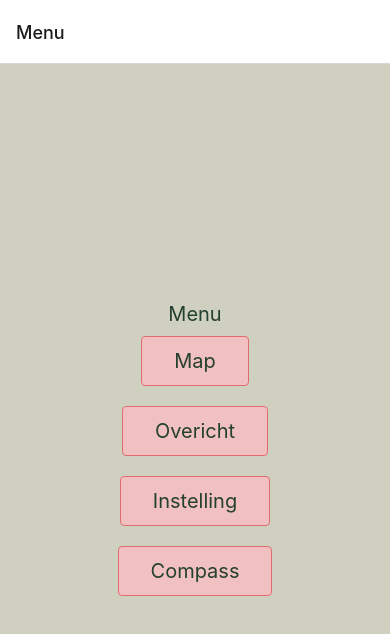
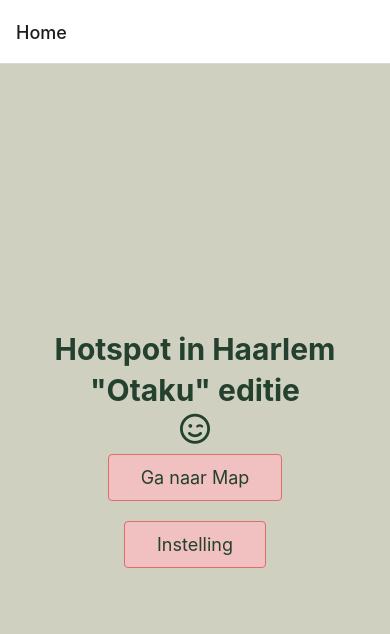
Before and after one commit to Anny-Xi/haarlemSpotACGN, a React Native app: screen / in a window 390 px wide. Shown: the top 634 px of the page. Built offline with nearby package versions, Linux system fonts and the light colour scheme.

Commit message:
made an home page

```diff
--- a/app/components/CustomPressable.js
+++ b/app/components/CustomPressable.js
@@ -2,14 +2,11 @@ import React from 'react';
 import { Pressable, Text } from 'react-native';
 import { AntDesign } from '@expo/vector-icons';
 
-import { styles } from '../style/Styling';
+const CustomPressable = ({ onPress, text, textStyle, iconName, iconSize, iconColor, buttonStyle }) => (
+  <Pressable onPress={onPress} style={buttonStyle}>
+    {text && <Text style={textStyle}>{text}</Text>}
+    {iconName && <AntDesign name={iconName} size={iconSize} color={iconColor} />}
+  </Pressable>
+);
 
-export default function CustomPressable({ onPress, text, textStyle, buttonStyle, iconName, iconSize, iconColor, children }) {
-  return (
-    <Pressable onPress={onPress} style={[styles.navButton, buttonStyle]}>
-      {iconName && <AntDesign name={iconName} size={iconSize} color={iconColor} />}
-      {text && <Text style={[styles.text, textStyle]}>{text}</Text>}
-      {children}
-    </Pressable>
-  );
-}
+export default CustomPressable;
--- a/app/screens/HomeScreen.js
+++ b/app/screens/HomeScreen.js
@@ -1,39 +1,42 @@
 import * as React from 'react';
 import { useContext } from 'react';
 import { useNavigation } from '@react-navigation/native';
-import { Text, View, Pressable } from 'react-native';
+import { View, Text } from 'react-native';
+import { FontAwesome6 } from '@expo/vector-icons';
 
 import { ThemeContext } from '../setting/ThemeContext';
+import CustomPressable from '../components/CustomPressable';
 
 import { styles } from '../style/Styling';
 
-
-
 function HomeScreen() {
-
   const navigation = useNavigation();
   const { isDarkMode } = useContext(ThemeContext);
 
   const themeTextStyle = isDarkMode ? styles.darkThemeText : styles.lightThemeText;
   const themeContainerStyle = isDarkMode ? styles.darkContainer : styles.lightContainer;
   const themeButtonStyle = isDarkMode ? styles.darkThemeButton : styles.lightThemeButton;
+  const iconStyle = isDarkMode ? "#F5F5D1" : "#24402E";
 
   return (
     <View style={[styles.container, themeContainerStyle]}>
-      {/* <Text style={[styles.text, themeTextStyle]}>Menu</Text> */}
-
-
-      <Pressable onPress={() => navigation.navigate('Map')}
-        style={[styles.navButton, themeButtonStyle ]}
-      >
-        <Text style={[styles.text, themeTextStyle]}>Ga naar Map</Text>
-      </Pressable>
-      <Pressable onPress={() => navigation.navigate('Setting')}
-        style={[styles.navButton, themeButtonStyle ]}
-      >
-        <Text style={[styles.text, themeTextStyle]}>Instelling</Text>
-      </Pressable>
+      <Text style={[styles.titleText, themeTextStyle]}>Hotspot in Haarlem</Text>
+      <Text style={[styles.titleText, themeTextStyle]}>"Otaku" editie</Text>
+      <FontAwesome6 name="face-smile-wink" size={30} color={iconStyle} />
+      <CustomPressable
+        onPress={() => navigation.navigate('Map')}
+        text="Ga naar Map"
+        textStyle={[styles.text, themeTextStyle]}
+        buttonStyle={[styles.navButton, themeButtonStyle]}
+      />
+      <CustomPressable
+        onPress={() => navigation.navigate('Setting')}
+        text="Instelling"
+        textStyle={[styles.text, themeTextStyle]}
+        buttonStyle={[styles.navButton, themeButtonStyle]}
+      />
     </View>
   );
 }
-export { HomeScreen }
+
+export { HomeScreen };
--- a/app/screens/HotspotsOverviewScreen.js
+++ b/app/screens/HotspotsOverviewScreen.js
@@ -1,12 +1,12 @@
 import React, { useState, useEffect, useContext } from 'react';
-import { Text, View, Pressable } from 'react-native';
+import { Text, View } from 'react-native';
 import AsyncStorage from '@react-native-async-storage/async-storage';
 import { useNavigation } from '@react-navigation/native';
-import { AntDesign } from '@expo/vector-icons';
 
 import { ThemeContext } from '../setting/ThemeContext';
 import { LoadLocationMarkerData } from '../list/ListHotspots';
 import { styles } from '../style/Styling';
+import CustomPressable from '../components/CustomPressable';
 
 export default function Overview() {
   const navigation = useNavigation();
@@ -62,25 +62,22 @@ export default function Overview() {
             {marker.locationName}
           </Text>
           <View style={[styles.row]}>
-            <Pressable
+            <CustomPressable
               onPress={() => toggleLike(marker.locationName)}
-              style={[styles.goLocationButton, { flex: 1 }]}
-            >
-              {saveLocation[marker.locationName] ? <AntDesign name="heart" size={24} color={iconStyle} /> : <AntDesign name="hearto" size={20} color={iconStyle} />}
-            </Pressable>
-            <Pressable
-              onPress={() => navigation.navigate('Map', { marker })} // <--- Add this line
-              style={[styles.row, styles.goLocationButton, { flex: 2 }]}
-            >
-              <Text
-                style={[
-                  styles.overViewText, themeTextStyle, { marginRight: 5 }
-                ]}
-              >
-                Locatie bekijken
-              </Text>
-              <AntDesign name="doubleright" size={20} color={iconStyle} />
-            </Pressable>
+              iconName={saveLocation[marker.locationName] ? "heart" : "hearto"}
+              iconSize={24}
+              iconColor={iconStyle}
+              buttonStyle={[styles.goLocationButton, { flex: 1 }]}
+            />
+            <CustomPressable
+              onPress={() => navigation.navigate('Map', { marker })}
+              text="Locatie bekijken"
+              textStyle={[styles.overViewText, themeTextStyle, { marginRight: 5 }]}
+              iconName="doubleright"
+              iconSize={20}
+              iconColor={iconStyle}
+              buttonStyle={[styles.row, styles.goLocationButton, { flex: 2 }]}
+            />
           </View>
         </View>
       ))}
--- a/app/screens/NavigationScreen.js
+++ b/app/screens/NavigationScreen.js
@@ -1,20 +1,20 @@
 import * as React from 'react';
 import { useContext } from 'react';
 import { createNativeStackNavigator } from '@react-navigation/native-stack';
-import { Text, View, Pressable } from 'react-native';
+import { Text, View } from 'react-native';
 
 import { ThemeContext } from '../setting/ThemeContext';
 //ThemeProvider
 import { DarkTheme, DefaultTheme, NavigationContainer } from "@react-navigation/native";
 
+import { HomeScreen } from './HomeScreen';
 import MapScreen from './MapScreen';
 import SettingScreen from './SettingScreen';
 import Overview from './HotspotsOverviewScreen';
 import Compass from '../components/Compass';
 
 import { styles } from '../style/Styling';
-
-
+import CustomPressable from '../components/CustomPressable';
 
 const Stack = createNativeStackNavigator();
 
@@ -28,28 +28,31 @@ function NavigationScreen({ navigation }) {
 
   return (
     <View style={[styles.container, themeContainerStyle]}>
-      <Text style={[styles.text, themeTextStyle]}>Menu</Text>
-      <Pressable onPress={() => navigation.navigate('Map')}
-        style={[styles.navButton, themeButtonStyle ]}
-      >
-        <Text style={[styles.text, themeTextStyle]}>Map</Text>
-      </Pressable>
-      <Pressable onPress={() => navigation.navigate('Overview')}
-        style={[styles.navButton, themeButtonStyle ]}
-      >
-        <Text style={[styles.text, themeTextStyle]}>Overicht</Text>
-      </Pressable>
-      <Pressable onPress={() => navigation.navigate('Setting')}
-        style={[styles.navButton, themeButtonStyle ]}
-      >
-        <Text style={[styles.text, themeTextStyle]}>Instelling</Text>
-      </Pressable>
-
-      <Pressable onPress={() => navigation.navigate('Compass')}
-        style={[styles.navButton, themeButtonStyle ]}
-      >
-        <Text style={[styles.text, themeTextStyle]}>Compass</Text>
-      </Pressable>
+      {/* <Text style={[styles.text, themeTextStyle]}>Menu</Text> */}
+      <CustomPressable
+        onPress={() => navigation.navigate('Map')}
+        text="Map"
+        textStyle={themeTextStyle}
+        buttonStyle={themeButtonStyle}
+      />
+      <CustomPressable
+        onPress={() => navigation.navigate('Overview')}
+        text="Overzicht"
+        textStyle={themeTextStyle}
+        buttonStyle={themeButtonStyle}
+      />
+      <CustomPressable
+        onPress={() => navigation.navigate('Setting')}
+        text="Instelling"
+        textStyle={themeTextStyle}
+        buttonStyle={themeButtonStyle}
+      />
+      <CustomPressable
+        onPress={() => navigation.navigate('Compass')}
+        text="Compass"
+        textStyle={themeTextStyle}
+        buttonStyle={themeButtonStyle}
+      />
     </View>
   );
 }
@@ -58,12 +61,12 @@ export default function NavigationStack() {
   const { isDarkMode } = useContext(ThemeContext);
   return (
     <NavigationContainer theme={isDarkMode ? DarkTheme : DefaultTheme}>
-      <Stack.Navigator initialRouteName="Menu">
+      <Stack.Navigator initialRouteName="Home">
+        <Stack.Screen name="Home" component={HomeScreen} />
         <Stack.Screen name="Menu" component={NavigationScreen} />
         <Stack.Screen name="Overview" component={Overview} />
         <Stack.Screen name="Map" component={MapScreen} />
         <Stack.Screen name="Setting" component={SettingScreen} />
-
         <Stack.Screen name="Compass" component={Compass} />
       </Stack.Navigator>
     </NavigationContainer>
--- a/app/style/Styling.js
+++ b/app/style/Styling.js
@@ -28,7 +28,12 @@ const styles = StyleSheet.create({
         justifyContent: 'center',
     },
     text: {
-        fontSize: 20,
+        fontSize: 18,
+    },
+    titleText:{
+        fontSize: 30,
+        fontWeight: 'bold',
+        marginBottom:5
     },
     lightContainer: {
         backgroundColor: '#d0d0c0',
@@ -71,13 +76,9 @@ const styles = StyleSheet.create({
         borderColor: 'white',
     },
     buttonsContainer: {
-        position: 'absolute', // Ensure the container is positioned relative to the parent view
-        bottom: -50, // Position it at the bottom
-        left: 10, // Position it to the left
-        // flex: 1,
-        // bottom:110,
-        // flexDirection: 'row',
-        // flexWrap: 'wrap',
+        position: 'absolute',
+        bottom: -50,
+        left: 10,
     },
     buttonLocation: {
         width: '100%',
@@ -93,9 +94,9 @@ const styles = StyleSheet.create({
     },
     showButtonsIcon: {
         position: 'absolute',
-        bottom: 25, // Adjust based on your layout
+        bottom: 25,
         left: 10,
-        backgroundColor: 'rgba(0, 0, 0, 0.5)',
+        // backgroundColor: 'rgba(0, 0, 0, 0.5)',
         padding: 10,
         borderRadius: 25 / 2,
     },
```
Also changed, not shown: app/screens/MapScreen.js (+41 -40 lines).
